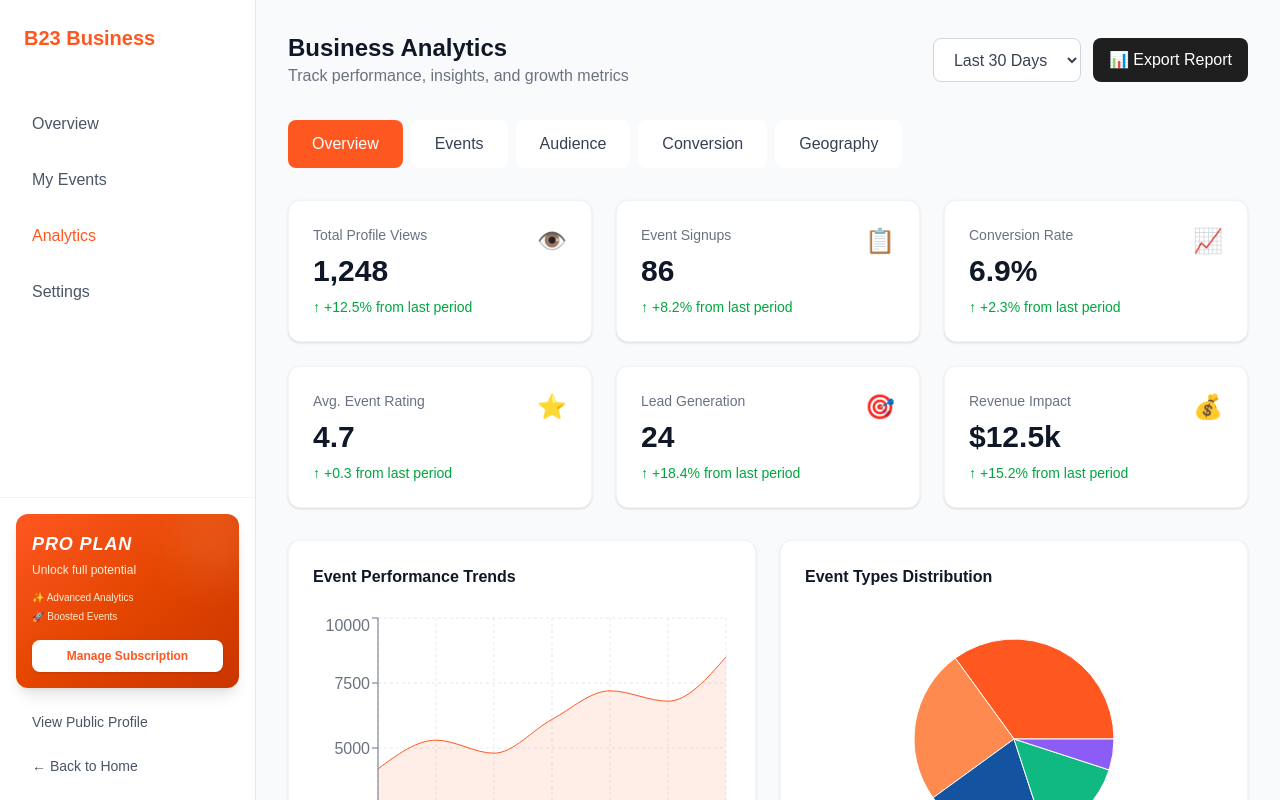
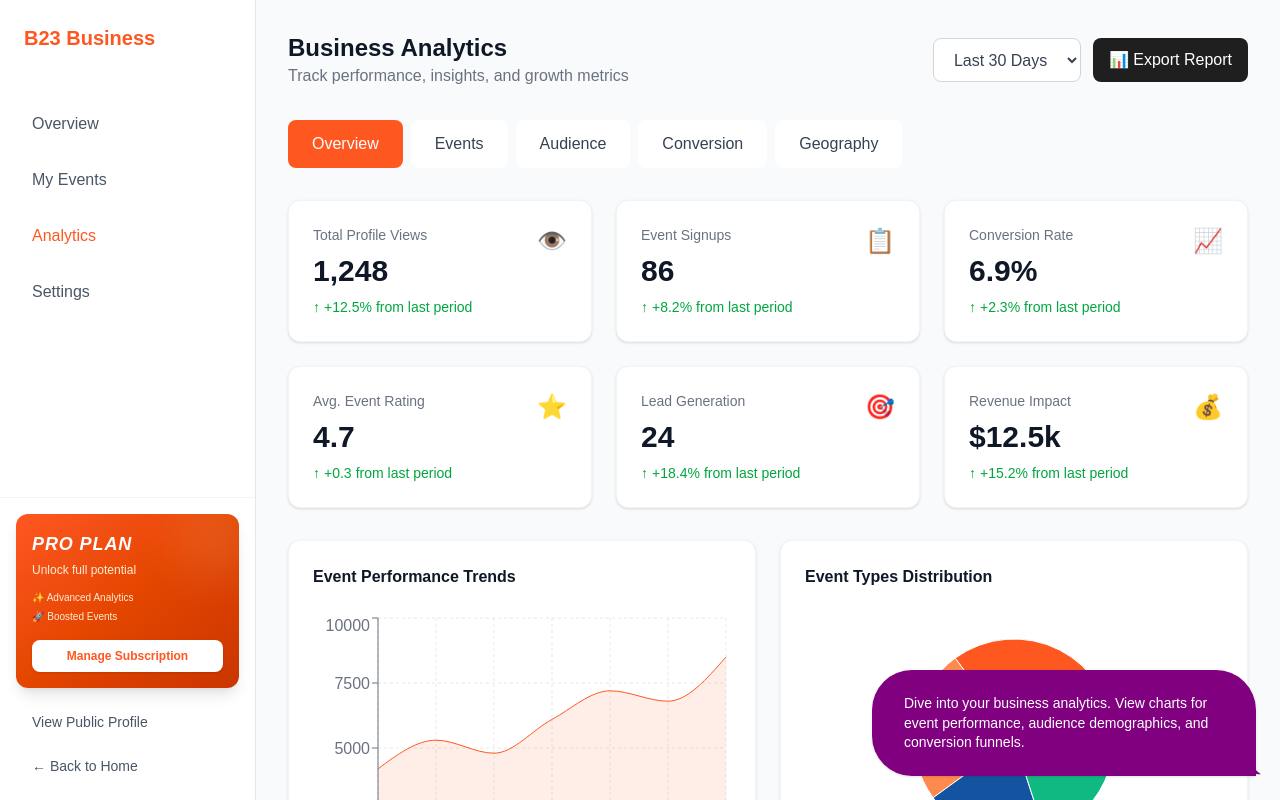
Before and after one commit to Hurleybaba/b29, a Next.js app: page /pages/businessAnalysis in a window 1280 px wide. Shown: the top 800 px of the page. Built offline with nearby package versions, Linux system fonts and the light colour scheme.

Commit message:
Add SpeechBubble component and integrate into multiple pages for enhanced user guidance

```diff
--- /dev/null
+++ b/app/components/Chat.tsx
@@ -0,0 +1,49 @@
+'use client';
+
+import React from 'react';
+
+/**
+ * Reusable Next.js Component: SpeechBubble
+ * * Usage:
+ * import SpeechBubble from './components/SpeechBubble';
+ * * <SpeechBubble text="Hello World" color="#FF0000" />
+ */
+export const SpeechBubble = ({
+  text = "Hello! This is a speech bubble.",
+  className = "",
+  color = "#800080" // Default color
+}) => {
+  return (
+    <div className={`relative inline-block max-w-sm ${className}`}>
+      {/* Bubble Body */}
+      <div
+        className="text-white px-8 py-6 rounded-[2.5rem] rounded-br-none text-sm font-medium leading-snug shadow-sm"
+        style={{ backgroundColor: color }}
+      >
+        {text}
+      </div>
+
+      {/* The Tail (SVG) */}
+      <svg
+        className="absolute bottom-0 -right-[18px] w-[26px] h-[26px] fill-current"
+        style={{ color: color }}
+        viewBox="0 0 30 30"
+        aria-hidden="true"
+      >
+        <path d="M0 0 Q 0 18 15 28 C 5 28 0 28 0 0 Z" />
+        <path d="M0 0 L0 30 L-10 30 L-10 0 Z" />
+      </svg>
+    </div>
+  );
+};
+
+export default function Page() {
+  return (
+    <main className="flex flex-col items-center justify-center min-h-screen bg-gray-50 p-8 space-y-12">
+      <div className="text-center space-y-4">
+        <h2 className="text-sm font-bold text-gray-400 uppercase tracking-wider">Default</h2>
+        <SpeechBubble />
+      </div>
+    </main>
+  );
+}
--- a/app/pages/businessAnalysis/page.tsx
+++ b/app/pages/businessAnalysis/page.tsx
@@ -19,8 +19,11 @@ import {
   ResponsiveContainer,
   TooltipProps as RechartsTooltipProps,
 } from "recharts";
+import { SpeechBubble } from "@/app/components/Chat";
 
-// Define TypeScript interfaces
+// ... [Keep existing interfaces and component definitions: EventData, EventTypeData, etc. and AnimatedChart] ...
+// (Omitting repeated type definitions and data for brevity, assume they are still here)
+
 interface EventData {
   name: string;
   events: number;
@@ -65,7 +68,6 @@ interface SummaryStat {
   icon: string;
 }
 
-// Proper type for recharts tooltip payload
 interface TooltipPayloadItem {
   name: string;
   value: number;
@@ -80,7 +82,6 @@ interface CustomTooltipProps {
   label?: string;
 }
 
-// Animation wrapper component
 const AnimatedChart = ({
   children,
   delay = 0,
@@ -246,7 +247,6 @@ export default function BusinessAnalysis() {
     return null;
   };
 
-  // Custom label renderer for Pie chart
   const renderCustomizedLabel = (props: any) => {
     const { name, value, percent, x, y, midAngle } = props;
     const RADIAN = Math.PI / 180;
@@ -439,7 +439,7 @@ export default function BusinessAnalysis() {
           )}
         </div>
 
-        {/* Stats Overview - Add animation to stats too */}
+        {/* Stats Overview */}
         <div className="grid grid-cols-1 md:grid-cols-2 lg:grid-cols-3 gap-6 mb-8">
           {summaryStats.map((stat, index) => (
             <AnimatedChart key={index} delay={index * 100}>
@@ -467,7 +467,7 @@ export default function BusinessAnalysis() {
           ))}
         </div>
 
-        {/* Charts Grid with staggered animations */}
+        {/* Charts Grid */}
         <div className="grid grid-cols-1 lg:grid-cols-2 gap-6 mb-8">
           {/* Event Performance Chart */}
           <AnimatedChart delay={100}>
@@ -692,6 +692,14 @@ export default function BusinessAnalysis() {
           </div>
         </AnimatedChart>
       </main>
+
+      {/* SPEECH BUBBLE */}
+      <div className="fixed bottom-6 right-6 z-50">
+        <SpeechBubble
+          text="Dive into your business analytics. View charts for event performance, audience demographics, and conversion funnels."
+          color="#800080"
+        />
+      </div>
     </div>
   );
 }
--- a/app/pages/businessEvents/page.tsx
+++ b/app/pages/businessEvents/page.tsx
@@ -1,6 +1,7 @@
 "use client";
 import Link from "next/link";
 import { useState } from "react";
+import { SpeechBubble } from "@/app/components/Chat";
 
 export default function BusinessEventsPage() {
   const [activeTab, setActiveTab] = useState("all");
@@ -151,21 +152,24 @@ export default function BusinessEventsPage() {
 
         {/* Bottom Nav Items */}
         <div className="p-4 border-t border-gray-100 space-y-4 bg-white">
-
           {/* Subscription Ad Card - Updated to Orange Theme */}
           <div className="rounded-xl bg-gradient-to-br from-[#ff5720] to-orange-700 p-4 text-white shadow-lg relative overflow-hidden group">
             <div className="absolute top-0 right-0 -mt-4 -mr-4 w-20 h-20 bg-white opacity-10 rounded-full blur-xl group-hover:scale-125 transition-transform duration-700"></div>
-            <h3 className="font-black text-lg italic tracking-wider mb-1">PRO PLAN</h3>
-            <p className="text-xs text-orange-100 mb-3 font-medium">Unlock full potential</p>
+            <h3 className="font-black text-lg italic tracking-wider mb-1">
+              PRO PLAN
+            </h3>
+            <p className="text-xs text-orange-100 mb-3 font-medium">
+              Unlock full potential
+            </p>
             <ul className="text-[10px] text-orange-100 mb-4 space-y-1">
-                <li className="flex items-center gap-1">✨ Advanced Analytics</li>
-                <li className="flex items-center gap-1">🚀 Boosted Events</li>
+              <li className="flex items-center gap-1">✨ Advanced Analytics</li>
+              <li className="flex items-center gap-1">🚀 Boosted Events</li>
             </ul>
             <Link
-                href="/pages/subscription"
-                className="block w-full py-2 bg-white text-[#ff5720] text-xs font-bold text-center rounded-lg shadow hover:bg-gray-50 transition"
+              href="/pages/subscription"
+              className="block w-full py-2 bg-white text-[#ff5720] text-xs font-bold text-center rounded-lg shadow hover:bg-gray-50 transition"
             >
-                Manage Subscription
+              Manage Subscription
             </Link>
           </div>
 
@@ -289,6 +293,14 @@ export default function BusinessEventsPage() {
           )}
         </div>
       </main>
+
+      {/* SPEECH BUBBLE */}
+      <div className="fixed bottom-6 right-6 z-50">
+        <SpeechBubble
+          text="Manage your upcoming, ongoing, and completed events here. You can also create new events."
+          color="#007AFF"
+        />
+      </div>
     </div>
   );
 }
--- a/app/pages/businessProfile/page.tsx
+++ b/app/pages/businessProfile/page.tsx
@@ -1,5 +1,6 @@
 import Image from "next/image";
 import Link from "next/link";
+import { SpeechBubble } from "@/app/components/Chat";
 
 export default function BusinessProfile() {
   return (
@@ -300,6 +301,14 @@ export default function BusinessProfile() {
           </div>
         </div>
       </div>
+
+      {/* SPEECH BUBBLE */}
+      <div className="fixed bottom-6 right-6 z-50">
+        <SpeechBubble
+          text="This is how your Public Business Profile looks to other users. It showcases your brand, listings, and contact info."
+          color="#800080"
+        />
+      </div>
     </div>
   );
 }
--- a/app/pages/dashboard/page.tsx
+++ b/app/pages/dashboard/page.tsx
@@ -1,6 +1,7 @@
 "use client";
 import Link from "next/link";
 import { useState, useEffect, useRef } from "react";
+import { SpeechBubble } from "@/app/components/Chat";
 
 // --- Smart Video Component ---
 // Handles the 5-second loop vs full play on hover logic
@@ -1032,6 +1033,11 @@ export default function FeedPage() {
               Simulate "Near Business"
             </button>
           </div>
+
+          <SpeechBubble
+            text={`This page features a sticky top navigation with branding, a mobile menu and user profile, a dynamic masonry feed with image and Smart Video previews, a floating button for location-based business results, interactive sidebars and mobile drawer shortcuts, and a share modal for quick social sharing`}
+            className="fixed bottom-6 left-1/2 -translate-x-1/2 z-50"
+          />
         </div>
 
         {/* --- Main Feed: Pinterest-Style Grid (Column 2 - Takes Max Width) --- */}
--- a/app/pages/userProfile/page.tsx
+++ b/app/pages/userProfile/page.tsx
@@ -3,6 +3,7 @@ import Image from "next/image";
 import Link from "next/link";
 import { useState } from "react";
 import { useRouter } from "next/navigation";
+import { SpeechBubble } from "@/app/components/Chat";
 
 export default function UserProfile() {
   const [showUpgradeModal, setShowUpgradeModal] = useState(false);
@@ -272,12 +273,20 @@ export default function UserProfile() {
                 stroke="currentColor"
                 viewBox="0 0 24 24"
               >
-                <path strokeLinecap="round" strokeLinejoin="round" strokeWidth="3" d="M5 13l4 4L19 7"></path>
+                <path
+                  strokeLinecap="round"
+                  strokeLinejoin="round"
+                  strokeWidth="3"
+                  d="M5 13l4 4L19 7"
+                ></path>
               </svg>
             </div>
-            <h2 className="text-2xl font-bold text-gray-900 mb-2">Account Upgraded!</h2>
+            <h2 className="text-2xl font-bold text-gray-900 mb-2">
+              Account Upgraded!
+            </h2>
             <p className="text-gray-600 mb-8">
-              Welcome to Business. You now have access to all professional features.
+              Welcome to Business. You now have access to all professional
+              features.
             </p>
             <button
               onClick={handleModalConfirm}
@@ -288,6 +297,14 @@ export default function UserProfile() {
           </div>
         </div>
       )}
+
+      {/* SPEECH BUBBLE */}
+      <div className="fixed bottom-6 right-1 z-5000">
+        <SpeechBubble
+          text="This is the User Profile page where users can manage their personal info, view saved activity, and upgrade to a business account."
+          color="#007AFF"
+        />
+      </div>
     </div>
   );
 }
```
Also changed, not shown: app/pages/businessDashboard/page.tsx (+20 -8 lines), app/pages/subscription/page.tsx (+31 -15 lines), 1 other file (tests, documents, lock files or other folders).
